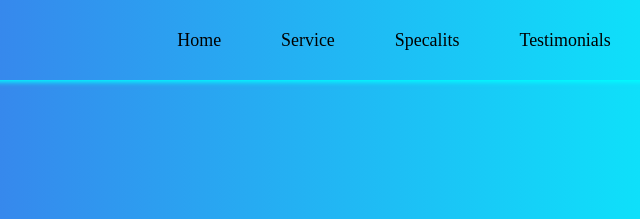
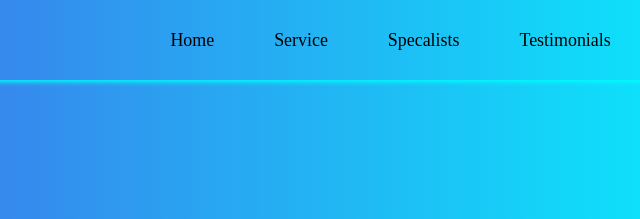
Before and after one commit to aniketjadhav1433/hospital-website, a plain HTML site: page index.html in a window 1280 px wide. Shown: the top 219 px of the page, 413-1053 px from the left. Drawn offline with nearby package versions, Linux system fonts and the light colour scheme.

Commit message:
spelling corrected of specalists

```diff
--- a/index.html
+++ b/index.html
@@ -25,7 +25,7 @@
         <div class="side">
             <a href="#home">home</a>
             <a href="#service">service</a>
-            <a href="#special">specalits</a>
+            <a href="#special">specalists</a>
             <a href="#test">testimonials</a>
         </div>
 
@@ -36,7 +36,7 @@
         <div class="links">
             <a href="#home">home</a>
             <a href="#service">service</a>
-            <a href="#special">specalits</a>
+            <a href="#special">specalists</a>
             <a href="#test">testimonials</a>
             <div class="button">
                 <a href="#name" class="btn1 center hide"> <button class="btn1 " >take appoinment</button></a>
```
